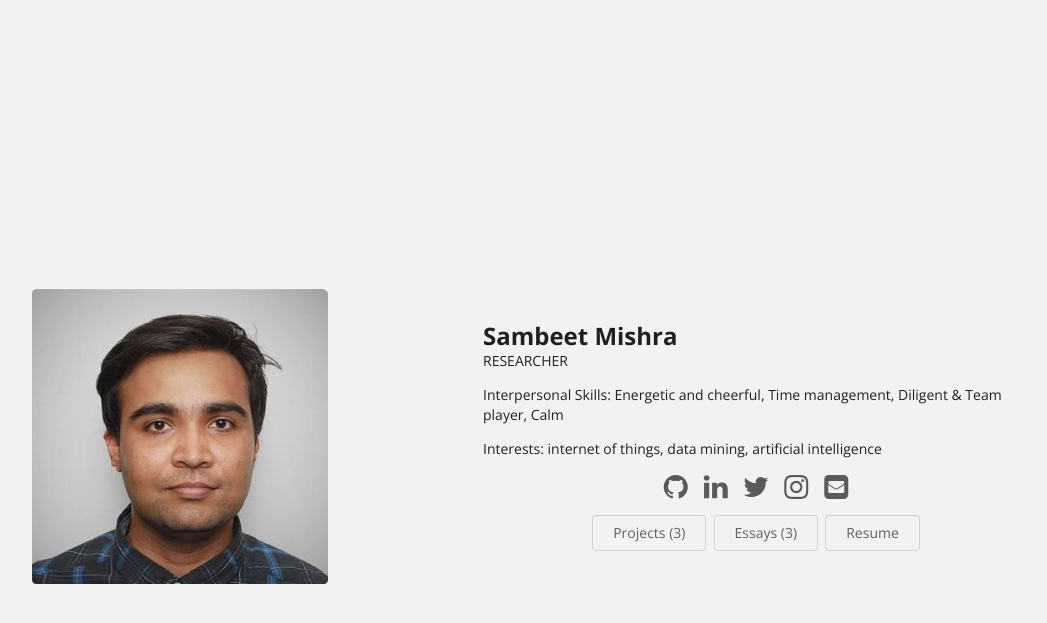
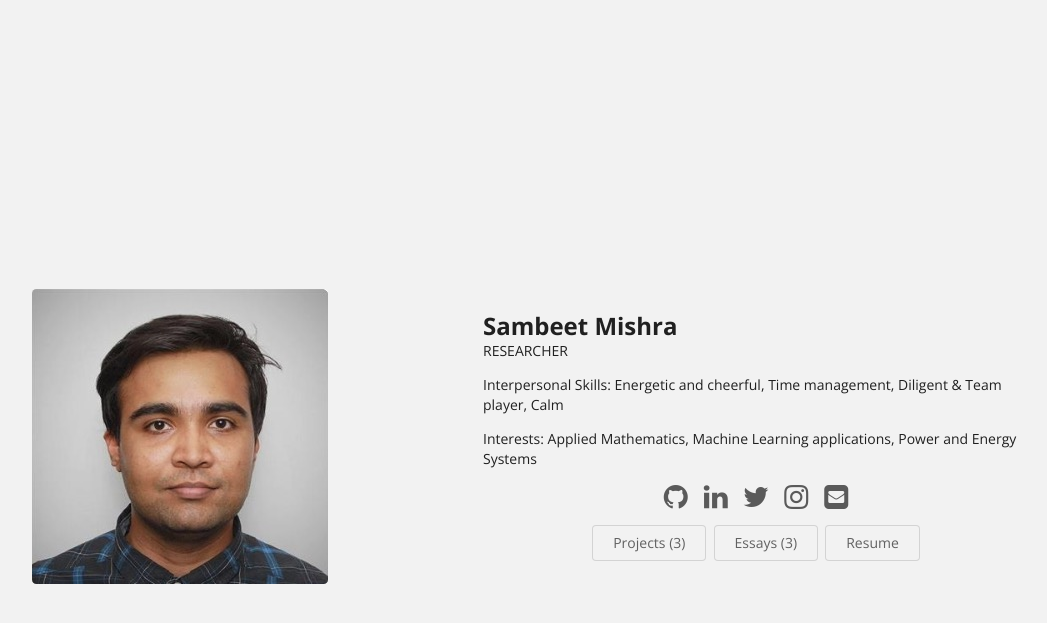
Before and after one commit to sambeetportfolio/sambeet_portfolio, a Jekyll site: the page built from index.html, in a window 1280 px wide. Shown: the top 623 px of the page, without its empty margins (171-1218 px from the left). Built offline with Jekyll 4.4.1, drawn with Linux system fonts in a browser that asks for light colours.

Commit message:
Update bio.json

```diff
--- a/_data/bio.json
+++ b/_data/bio.json
@@ -39,19 +39,19 @@
   },
   "interests": [
     {
-      "name": "internet of things",
+      "name": "Applied Mathematics",
       "keywords": [
         "Arduino",
         "TI MSP430"
       ]
     },
     {
-      "name": "data mining",
+      "name": "Machine Learning applications",
       "keywords": [
       ]
     },
     {
-      "name": "artificial intelligence",
+      "name": "Power and Energy Systems",
       "keywords": [
       ]
     }
```
